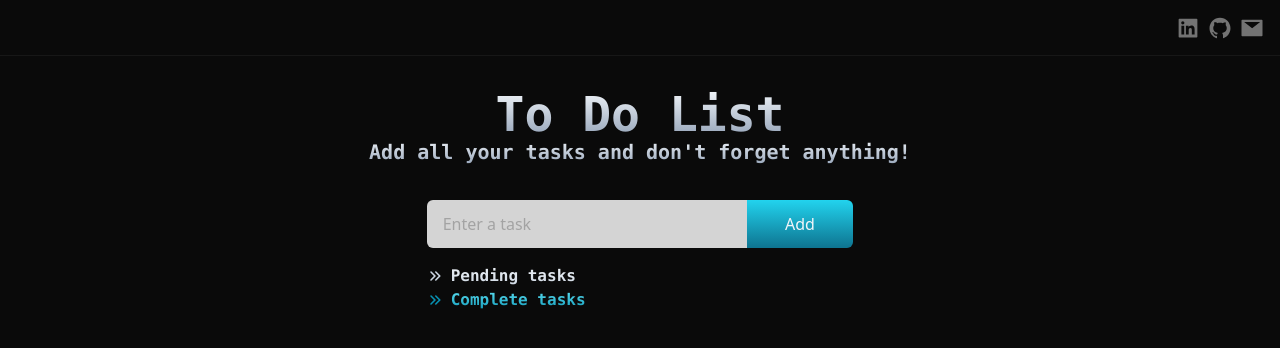
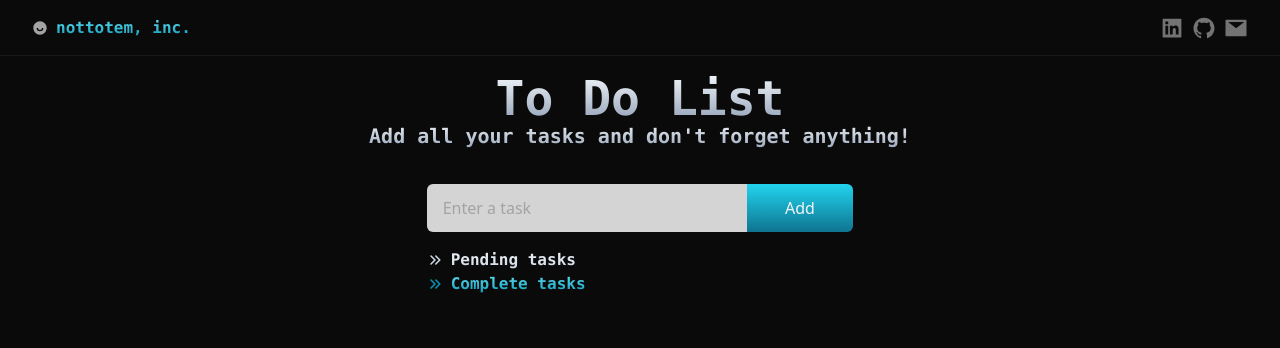
Before and after one commit to nottotem/todolist, a React (Create React App) app: page / in a window 1280 px wide. Shown: the top 348 px of the page. Built offline with nearby package versions, Linux system fonts and the light colour scheme.

Commit message:
fixed navbar

```diff
--- a/src/App.js
+++ b/src/App.js
@@ -16,8 +16,9 @@ function App() {
   }, [todos]);
 
   return (
-    <div className="flex flex-col items-center min-h-screen w-full gap-4 bg-neutral-950 pb-14">
+    <div className="flex flex-col items-center min-h-screen w-full bg-neutral-950 pb-10">
       <Navbar />
+      <div className="flex flex-col items-center justify-center mt-14 w-full gap-4">
         <Header />
         <Form
           input={input}
@@ -28,7 +29,12 @@ function App() {
           setEditTodo={setEditTodo}
         />
         <TasksText />
-      <TodosList todos={todos} setTodos={setTodos} setEditTodo={setEditTodo} />
+        <TodosList
+          todos={todos}
+          setTodos={setTodos}
+          setEditTodo={setEditTodo}
+        />
+      </div>
     </div>
   );
 }
--- a/src/components/Navbar.jsx
+++ b/src/components/Navbar.jsx
@@ -1,10 +1,19 @@
 import { AiFillGithub } from "react-icons/ai";
 import { AiFillLinkedin } from "react-icons/ai";
 import { AiFillMail } from "react-icons/ai";
+import { RiUserSmileFill } from "react-icons/ri";
 
 function Navbar() {
   return (
-    <div className="flex flex-row items-center justify-end w-full h-14 border-b border-neutral-900 gap-2 pr-4">
+    <div className="fixed flex flex-row items-center justify-end w-full h-14 border-b border-neutral-900 gap-2 px-8 bg-neutral-950">
+      <div className="flex flex-row items-center h-full w-full gap-2">
+        <p>
+          <RiUserSmileFill className="text-base text-neutral-400" />
+        </p>
+        <p className="font-mono text-transparent bg-clip-text bg-gradient-to-b from-cyan-300 to-cyan-600 font-semibold select-none">
+          nottotem, inc.
+        </p>
+      </div>
       <a
         href="https://www.linkedin.com/in/francisco-toti-1b1354241/"
         target="_blank"
@@ -29,9 +38,6 @@ function Navbar() {
         rel="noopener noreferrer"
       >
         <div className="flex items-center justify-center h-full">
-          {/* <p className="font-mono text-sm text-neutral-500 select-none">
-            Contact me
-          </p> */}
           <AiFillMail className="text-2xl text-neutral-500 hover:text-neutral-400" />
         </div>
       </a>
```
Lines whose indentation alone changed are shown as unchanged.
